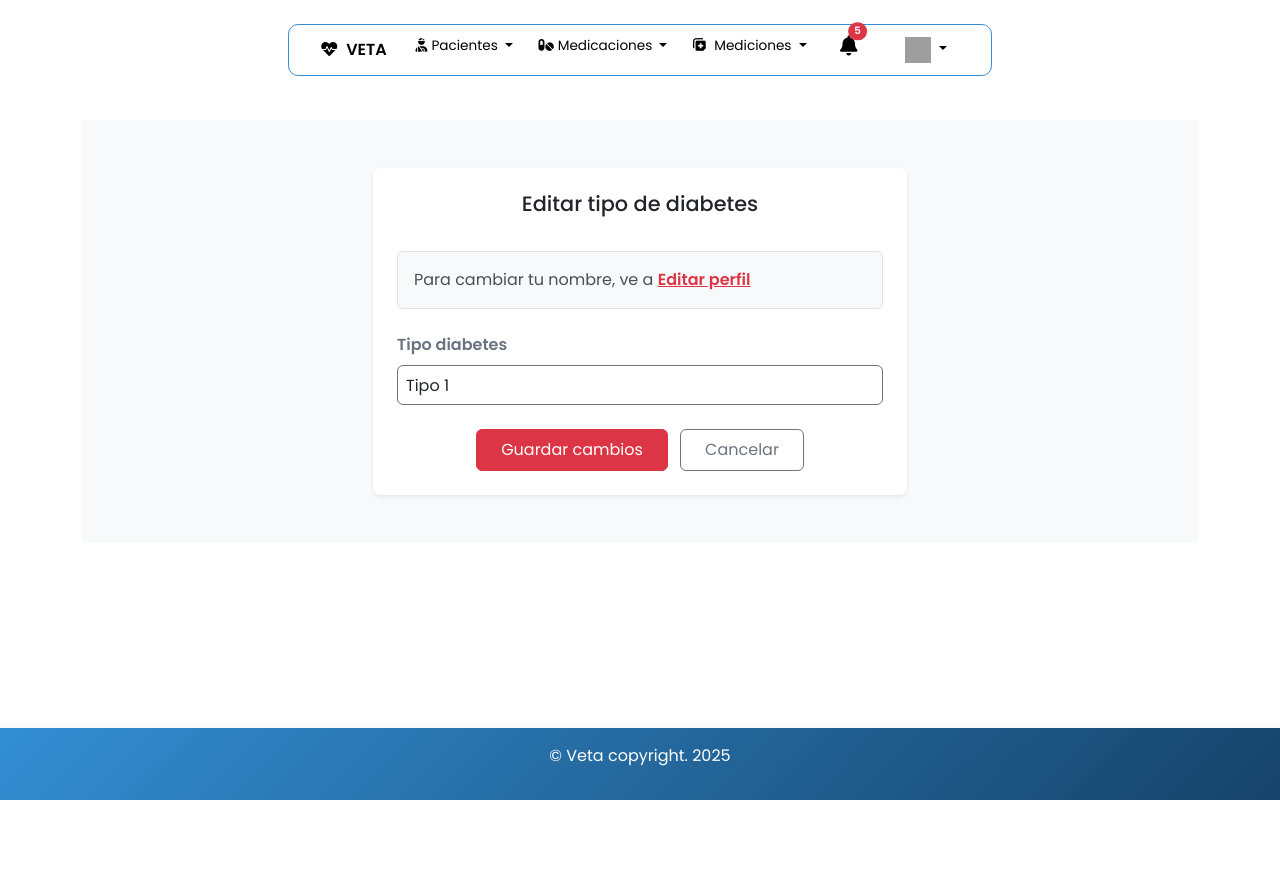
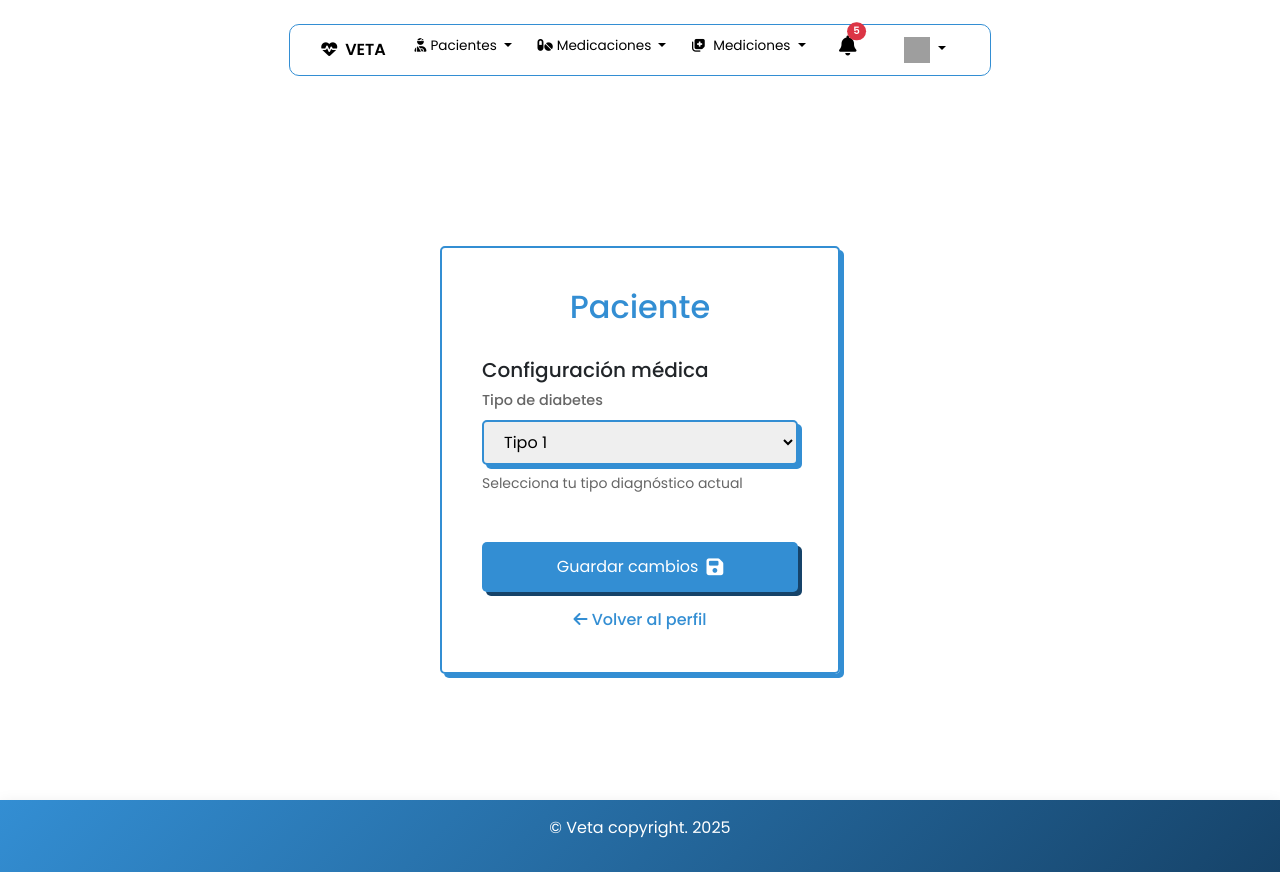
Before and after one commit to SantiagoEchavarria/Veta, a Django app: page /editar_paciente/ in a window 1280 px wide. Before the commit the page ends 800 px from the top, so only its background shows below. Run offline with Django 5.2, Linux system fonts and the light colour scheme; a user stored in the database is signed in; data comes from the database, SQL or seed files in the repository; both versions use the stored data as it was after the commit; grey boxes are pictures that could not be loaded.

Commit message:
Interfaz del editar paciente actualizada

```diff
--- a/pacientes/templates/pacientes/editar_pacientes.html
+++ b/pacientes/templates/pacientes/editar_pacientes.html
@@ -1,81 +1,86 @@
-{% extends "usuarios/base.html" %}
+{% extends 'usuarios/base.html' %}
 {% block content %}
-<link href="https://cdnjs.cloudflare.com/ajax/libs/font-awesome/6.0.0/css/all.min.css" rel="stylesheet">
-
-<div class="bg-light">
-    <div class="container py-5">
-        <div class="row justify-content-center">
-            <!-- Main Content -->
-            <div class="col-12 col-md-8 col-lg-6">
-                <div class="card border-0 shadow-sm">
-                    <div class="card-body p-0 d-flex flex-column justify-content-center align-items-center">
-                        <div class="row g-0 w-100">
-                            <!-- Content Area -->
-                            <div class="col-12">
-                                <div class="p-4 w-100">
-                                    <h2 class="mb-4 text-center font-weight-bold">Editar tipo de diabetes</h2>
-
-                                    <div class="alert alert-info mb-4">
-                                        Para cambiar tu nombre, ve a <a href="{% url 'editar_seccion' %}" class="alert-link">Editar perfil</a>
+<div class="auth-container">
+    <div class="auth-card">
+        <div class="auth-header">
+            <h1 class="auth-title">Paciente</h1>
+            {% if form.errors %}
+            <div class="auth-error">
+                <ul class="error-list">
+                    {% for field, errors in form.errors.items %}
+                        {% for error in errors %}
+                            <li>{{ field|title }}: {{ error }}</li>
+                        {% endfor %}
+                    {% endfor %}
+                </ul>
+            </div>
+            {% endif %}
         </div>
 
-                                    {{ error }}
-                                    <form method="post">
+        <form class="auth-form" method="post">
             {% csrf_token %}
-                                        <div class="mb-4">
-                                            <div class="mb-3">
-                                                <label class="form-label fw-bold">{{ form.tipo_diabetes.label }}</label>
-                                                <select name="{{ form.tipo_diabetes.name }}"
-                                                        class="form-control p-2 border-1 border-secondary rounded"
-                                                        style="height: 40px;">
+
+            <!-- Sección Diabetes -->
+            <div class="auth-section">
+                <h5 class="section-title">Configuración médica</h5>
+
+                <!-- Campo Tipo Diabetes -->
+                <div class="auth-input-group">
+                    <label class="input-label">Tipo de diabetes</label>
+                    <div class="auth-select-wrapper">
+                        <select class="auth-input"
+                                name="tipo_diabetes"
+                                required>
                             {% for choice in form.tipo_diabetes.field.choices %}
-                                                        <option value="{{ choice.0 }}" {% if choice.0 == form.tipo_diabetes.value %}selected{% endif %}>
+                                <option value="{{ choice.0 }}"
+                                    {% if choice.0 == form.tipo_diabetes.value %}selected{% endif %}>
                                     {{ choice.1 }}
                                 </option>
                             {% endfor %}
                         </select>
-                                                <small class="form-text text-muted">{{ form.tipo_diabetes.help_text }}</small>
+                    </div>
+                    <div class="input-hint">Selecciona tu tipo diagnóstico actual</div>
                 </div>
             </div>
 
-                                        <div class="mt-4 text-center">
-                                            <button type="submit" class="btn btn-danger px-4 py-2">Guardar cambios</button>
-                                            <a href="{% url 'mi_detalle_paciente' %}" class="btn btn-outline-secondary px-4 py-2 ms-2">Cancelar</a>
+            <div class="auth-actions">
+                <button type="submit" class="auth-button">
+                    <span class="button-text">Guardar cambios</span>
+                    <i class="fas fa-save button-icon"></i>
+                </button>
+                <div class="text-center mt-3">
+                    <a href="{% url 'mi_detalle_paciente' %}" class="form-link">
+                        <i class="fas fa-arrow-left"></i> Volver al perfil
+                    </a>
+                </div>
             </div>
         </form>
     </div>
 </div>
-                        </div>
-                    </div>
-                </div>
-            </div>
-        </div>
-    </div>
-</div>
 
 <style>
-    .form-control, .form-select {
-        border: 1px solid #6c757d !important;
-        transition: border-color 0.15s ease-in-out, box-shadow 0.15s ease-in-out;
+    .auth-select-wrapper {
+        position: relative;
+        width: 100%;
     }
-    .form-control:focus, .form-select:focus {
-        border-color: #dc3545 !important;
-        box-shadow: 0 0 0 0.25rem rgba(220, 53, 69, 0.25);
+
+    .auth-select-icon {
+        position: absolute;
+        right: 1rem;
+        top: 50%;
+        transform: translateY(-50%);
+        color: var(--font-color-sub);
+        pointer-events: none;
     }
-    .card {
-        border-radius: 0.5rem;
+
+    .auth-input[type="select"] {
+        appearance: none;
     }
-    .btn-outline-secondary {
-        border-color: #6c757d;
-    }
-    .alert-info {
-        background-color: #f8f9fa;
-        border-color: #dee2e6;
-        color: #495057;
-    }
-    .alert-link {
-        color: #dc3545;
-        text-decoration: underline;
+
+    .input-hint {
+        font-size: 0.875rem;
+        color: var(--font-color-sub);
+        margin-top: 0.5rem;
     }
 </style>
 {% endblock %}
```
Also changed, not shown: db.sqlite3. Lines whose indentation alone changed are shown as unchanged.
